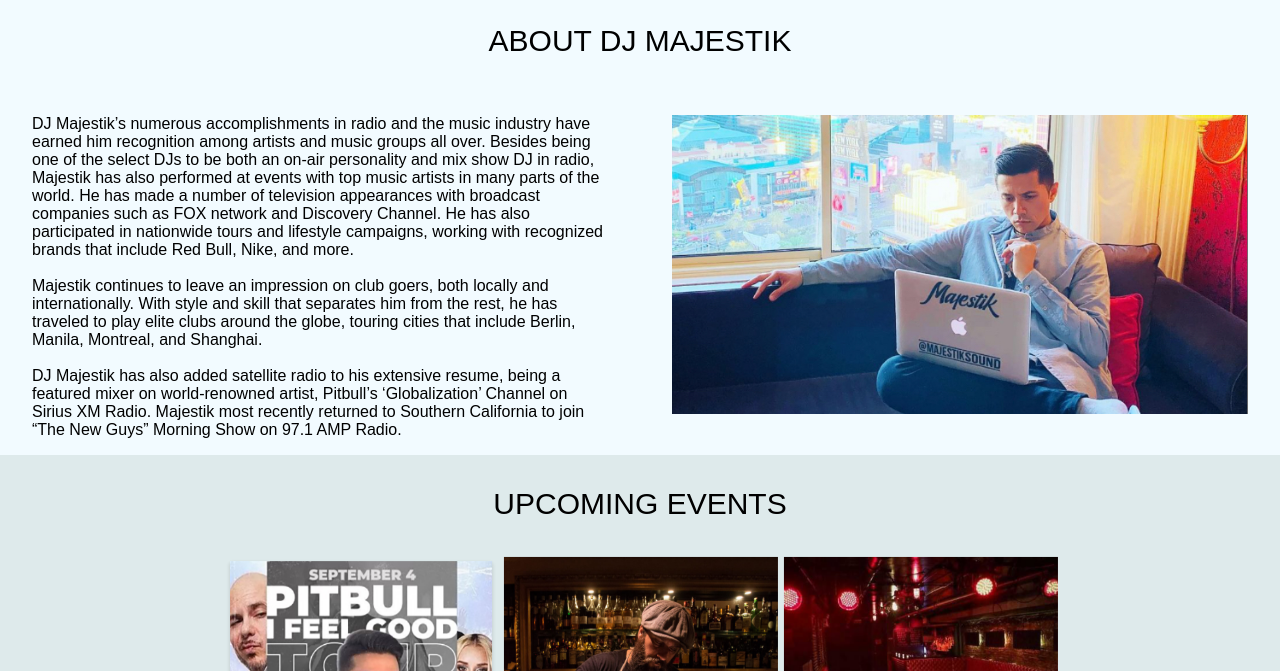
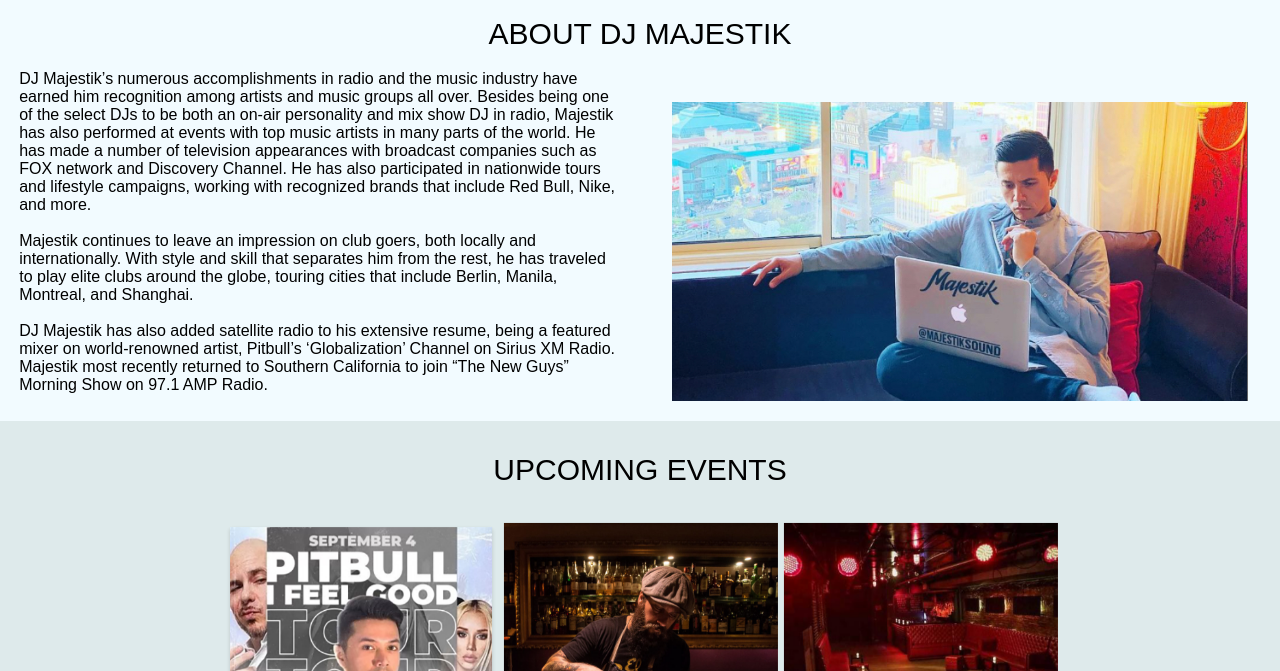
Before and after one commit to cfrancisco726/DJ_Majestik, a website: page index.html in a window 1280 px wide. Shown: the part 802-1473 px from the top of the page. Drawn offline with nearby package versions, Linux system fonts and the light colour scheme; a web font is replaced by a local one.

Commit message:
about padding to 1.2rem

```diff
--- a/css/style.css
+++ b/css/style.css
@@ -220,7 +220,7 @@ h1 {
   margin: 0;
   text-align: center;
   font-size: 30px;
-  padding: 1.6rem;
+  padding: 1.2rem;
 }
 
 .about-container {
@@ -237,7 +237,7 @@ h1 {
 .about-copy {
   -ms-flex-preferred-size: 50%;
   flex-basis: 50%;
-  padding: 2rem;
+  padding: 0rem 1.2rem;
 }
 
 .about-img-container {
```
